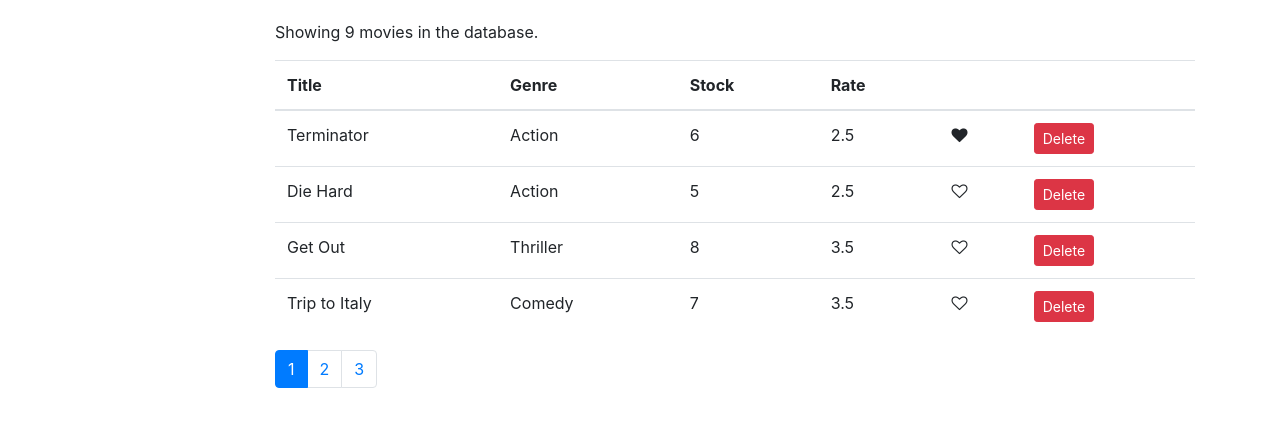
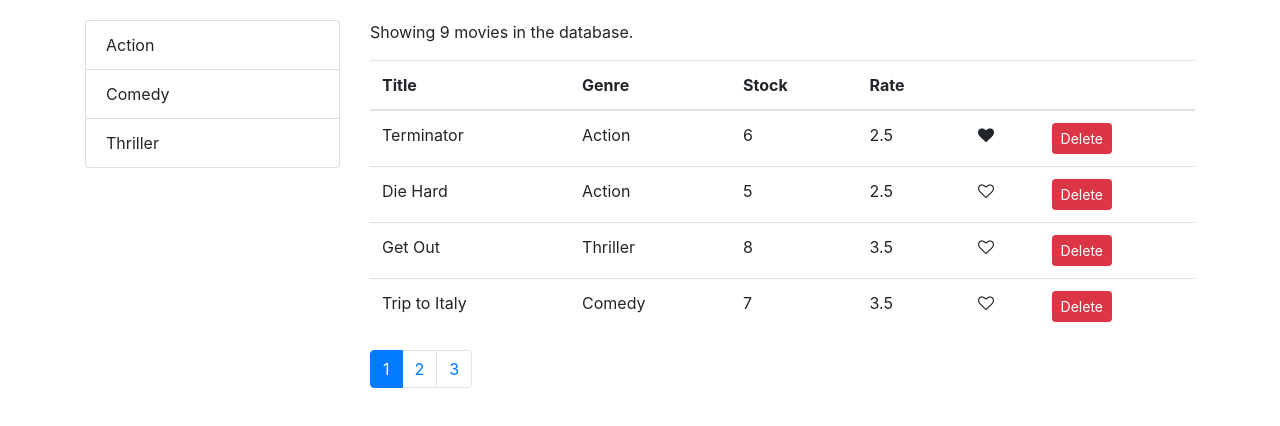
Before and after one commit to chongzter/vivdly, a React (Create React App) app: page / in a window 1280 px wide. Shown: the top 426 px of the page. Built offline with nearby package versions, Linux system fonts and the light colour scheme.

Commit message:
Filtering - Displaying items

```diff
--- a/src/components/common/listGroup.jsx
+++ b/src/components/common/listGroup.jsx
@@ -1,7 +1,17 @@
 import React from "react";
 
-const ListGroup = () => {
-  return null;
+const ListGroup = props => {
+  const { items, textProperty, valueProperty } = props;
+
+  return (
+    <ul className="list-group">
+      {items.map(item => (
+        <li key={item[valueProperty]} className="list-group-item">
+          {item[textProperty]}
+        </li>
+      ))}
+    </ul>
+  );
 };
 
 export default ListGroup;
--- a/src/components/common/pagination.jsx
+++ b/src/components/common/pagination.jsx
@@ -4,7 +4,6 @@
 
 const Pagination = props => {
   const { itemsCount, pageSize, currentPage, onPageChange } = props;
-  console.log(currentPage);
 
   const pagesCount = Math.ceil(itemsCount / pageSize);
   if (pagesCount === 1) return null;
--- a/src/components/movies.jsx
+++ b/src/components/movies.jsx
@@ -49,9 +49,11 @@
 
     return (
       <div className="row">
-        <div className="col-2">
+        <div className="col-3">
           <ListGroup
             items={this.state.genres}
+            textProperty="name"
+            valueProperty="_id"
             onItemSelect={this.handleGenreSelect}
           />
         </div>
```
